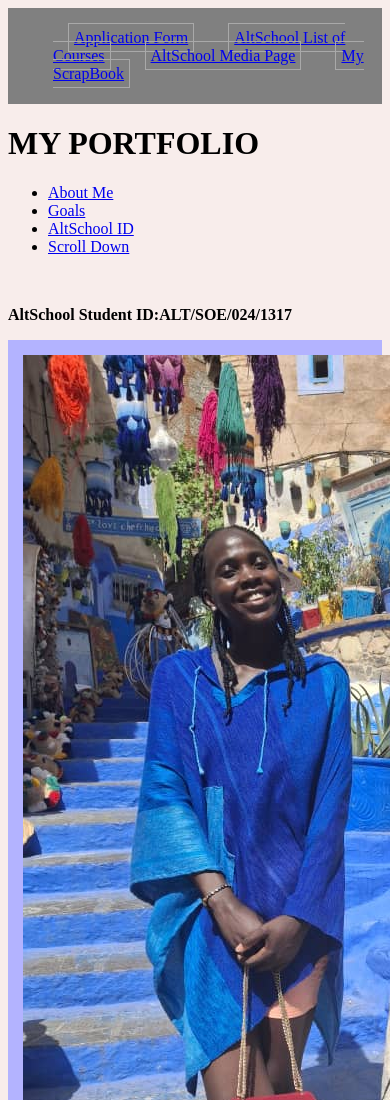
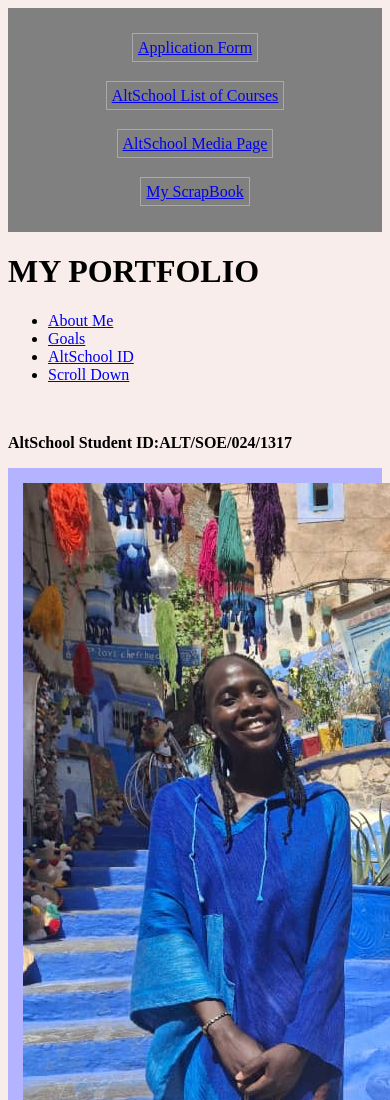
Before and after one commit to Solphiequeen/Alt_School-Semester1-Assignment, a plain HTML site: page Index.html in a window 390 px wide. Shown: the top 1100 px of the page. Drawn offline with Linux system fonts and the light colour scheme.

```diff
--- a/CSS/index.css
+++ b/CSS/index.css
@@ -22,6 +22,21 @@ nav li a{
 }
  nav li a:hover{color: yellow;
     border: 5px;
+}
+
+@media (max-width: 600px) {
+    nav {
+        text-align: center;
+    }
+
+    nav li {
+        display: block; /* Stack the items vertically */
+        margin: 10px 0;
+    }
+
+    nav ul {
+        padding: 0;
+    }
 }
 .sec1 {
     display: flex;
```
Also changed, not shown: CSS/table.css (+11 -0 lines).
